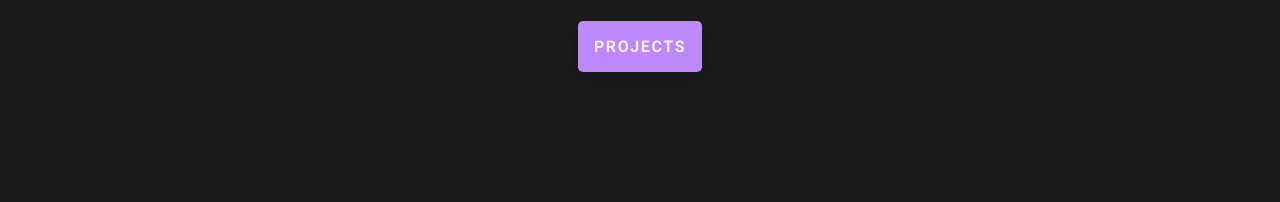
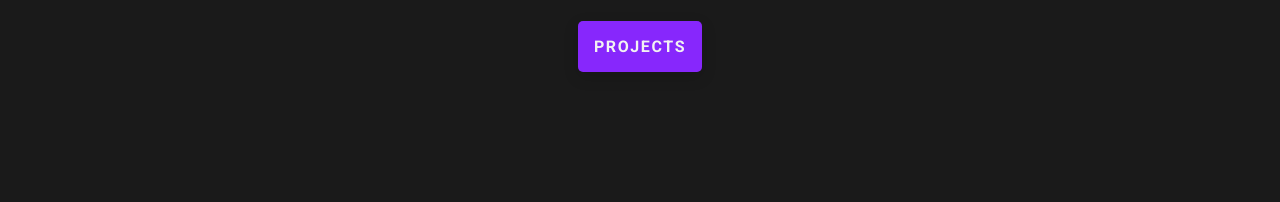
Before and after one commit to Ben-Hillman/Portfolio, a plain HTML site: page index.html in a window 1280 px wide. Both pictures are taken after a click on the checkbox 136 px from the left and 50 px from the top of the page. Shown: the part 598-800 px from the top of the page. Drawn offline with Linux system fonts and the light colour scheme.

Commit message:
Changed purple secondary color to a darker shade

```diff
--- a/styles.css
+++ b/styles.css
@@ -276,8 +276,8 @@ h1 {
     --bg-color: hsl(0, 0%, 10%);
     --header-bg: hsl(0, 0%, 5%);
     --text-color: hsl(0, 0%, 95%);
-    --btn-bg: hsl(267, 95%, 76%);
-    --clock-shadow: hsl(258, 100%, 35%);
+    --btn-bg: hsl(267, 97%, 57%);
+/*     --clock-shadow: hsl(258, 100%, 35%); */
   }
 
   .moon {
```
